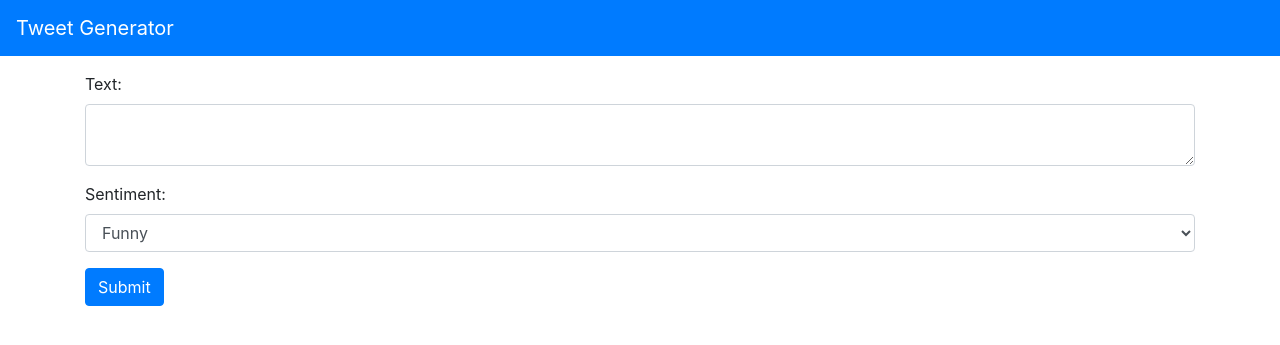
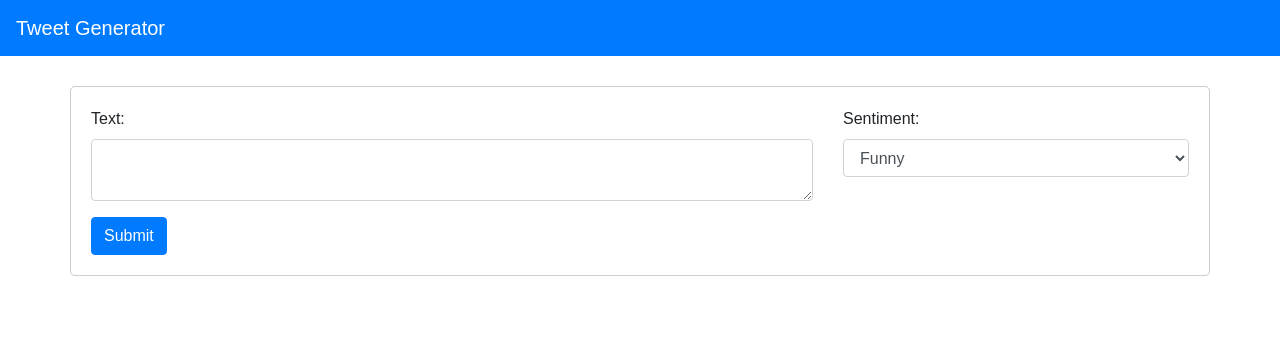
Before and after one commit to gbaeke/aca-openai, a Flask app: page / in a window 1280 px wide. Shown: the top 345 px of the page. Run offline with Flask 2, Linux system fonts and the light colour scheme; parts of the project's set-up code (start-up, migrations or seed data) failed here and were passed over; some libraries are stand-ins or nearby versions.

Commit message:
improve layout

```diff
--- a/webui/templates/index.html
+++ b/webui/templates/index.html
@@ -2,14 +2,27 @@
 <html>
   <head>
     <title>Tweet Generator</title>
+    <meta name="viewport" content="width=device-width, initial-scale=1.0">
     <link rel="stylesheet" href="https://stackpath.bootstrapcdn.com/bootstrap/4.3.1/css/bootstrap.min.css"
       integrity="sha384-ggOyR0iXCbMQv3Xipma34MD+dH/1fQ784/j6cY/iJTQUOhcWr7x9JvoRxT2MZw1T" crossorigin="anonymous">
       <style>
-        .tweet {
+        body {
+          font-family: Arial, sans-serif;
+        }
+
+        .container {
+          padding: 20px;
+          margin-top: 30px;
+          margin-bottom: 30px;
           border: 1px solid #ccc;
           border-radius: 5px;
+        }
+
+        .tweet {
+          border: 1px solid #1da1f2;
+          border-radius: 5px;
           padding: 10px;
-          margin-bottom: 10px;
+          margin-bottom: 20px;
           margin-top: 20px;
         }
 
@@ -32,12 +45,16 @@
     <nav class="navbar navbar-dark bg-primary">
       <a class="navbar-brand" href="#">Tweet Generator</a>
     </nav>
-    <div class="container my-3">
+    <div class="container">
       <form method="POST">
+        <div class="row">
+          <div class="col-md-8">
             <div class="form-group">
               <label for="text">Text:</label>
               <textarea class="form-control" id="text" name="text">{% if prompt_text is not none %}{{ prompt_text }}{% endif %}</textarea>
             </div>
+          </div>
+          <div class="col-md-4">
             <div class="form-group">
               <label for="dropdown">Sentiment:</label>
               <select class="form-control" id="dropdown" name="dropdown">
@@ -47,19 +64,32 @@
                 <option value="sad" {% if sentiment == 'sad' %}selected{% endif %}>Sad</option>
                 </select>
               </div>
+            </div>
+          </div>
+          <div class="row">
+            <div class="col-md-12">
               <button class="btn btn-primary" type="submit">Submit</button>
+            </div>
+          </div>
         </form>
         {% if response_status == 200 and tweet is not none %}
+        <div class="row">
+          <div class="col-md-12">
             <div class="tweet">
               <div class="username">John Doe</div>
               <div class="date">Just now</div>
               <div class="text">{{ tweet }}</div>
             </div>
+          </div>
+        </div>
         {% endif %}
         {% if response_status == 500 %}
-      <P></P>
+        <div class="row">
+          <div class="col-md-12">
             <div class="alert alert-danger" role="alert">
               There was an error generating your tweet. Please try again.
+            </div>
+          </div>
         </div>
         {% endif %}
       </div>
@@ -72,5 +102,3 @@
       <script src="https://stackpath.bootstrapcdn.com/bootstrap/4.3.1/js/bootstrap.min.js"
         integrity="sha384-JjSmVgyd0p3pXB1rRibZUAYoIIy6OrQ6VrjIEaFf/nJGzIxFDsf4x0xIM+B07jRM"
         crossorigin="anonymous"></script>
-  </body>
-</html>
```
Lines whose indentation alone changed are shown as unchanged.
